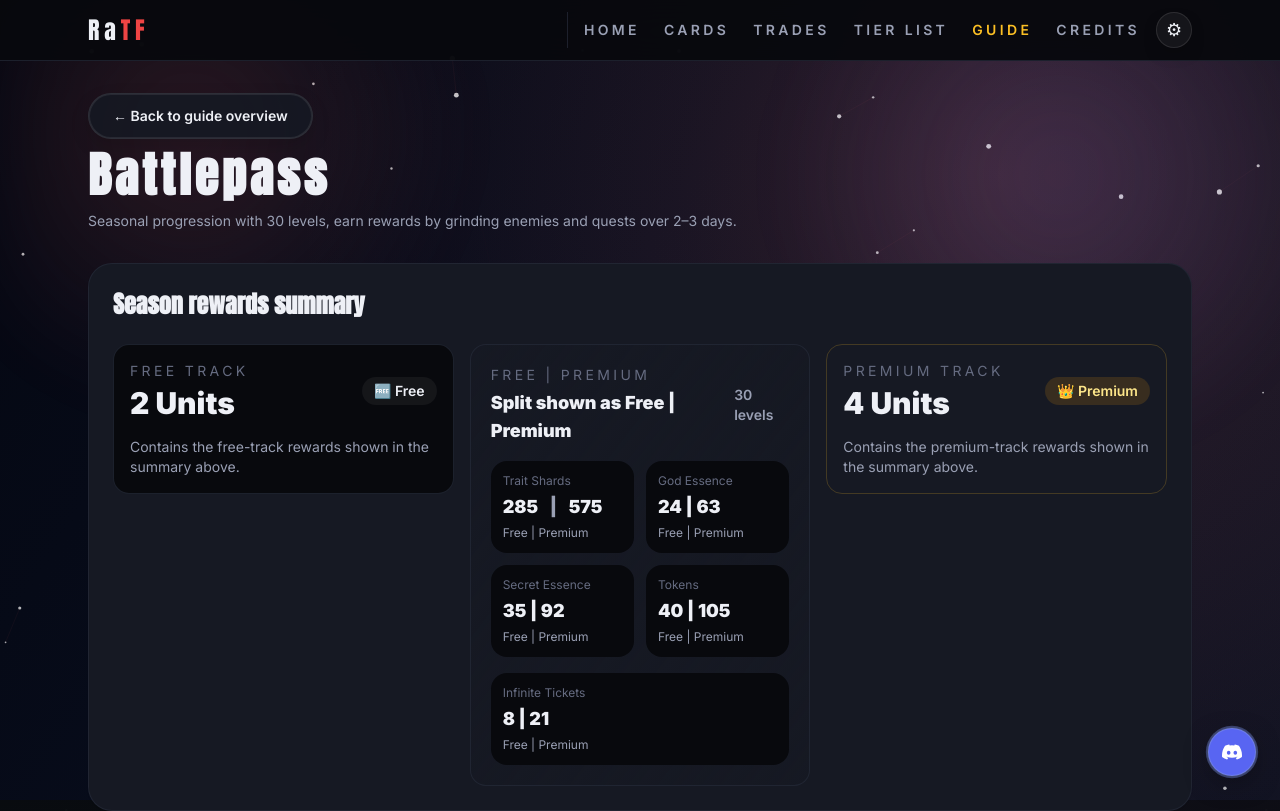
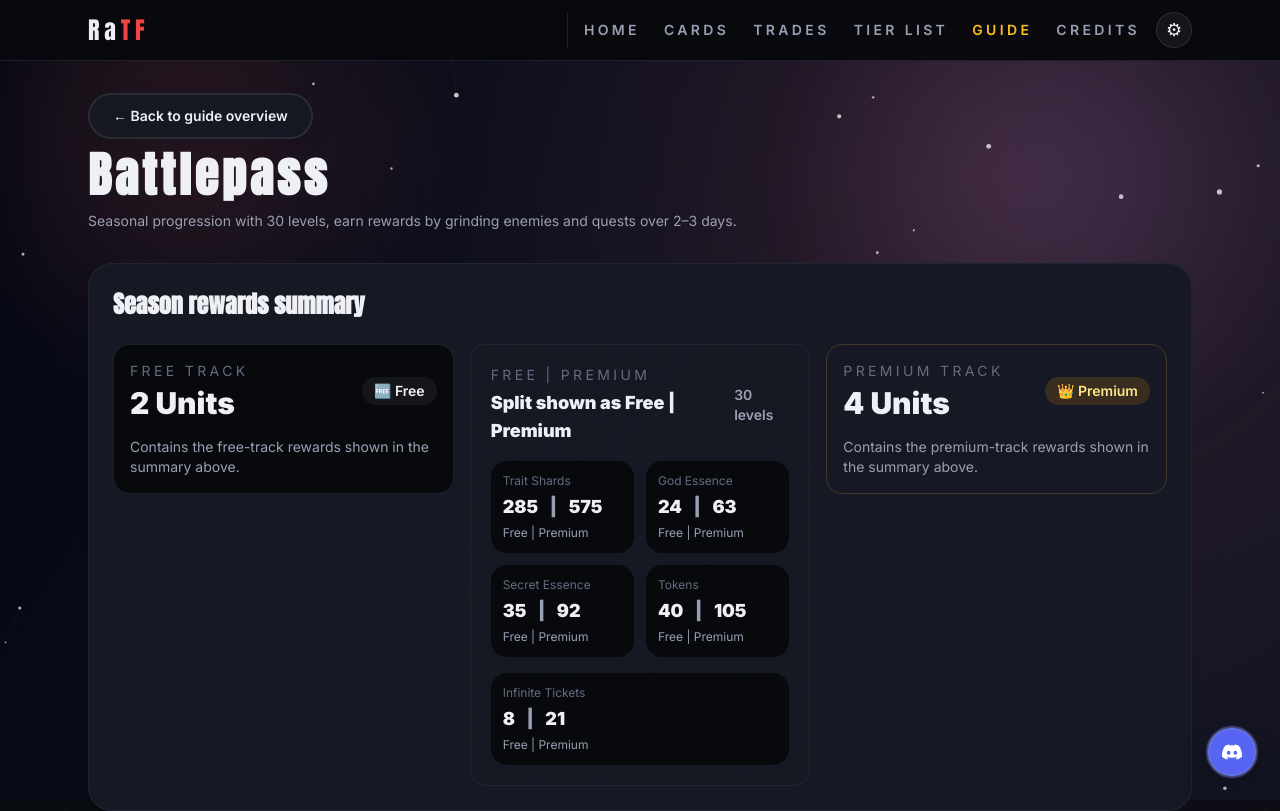
Before and after one commit to DarrrkSide/RaTF, a Next.js app: page /tutorial/battlepass in a window 1280 px wide. Shown: the top 811 px of the page. Built offline with nearby package versions, Linux system fonts and the light colour scheme.

Commit message:
test 1.20

```diff
--- a/app/tutorial/battlepass/page.tsx
+++ b/app/tutorial/battlepass/page.tsx
@@ -96,27 +96,21 @@ export default function BattlepassPage() {
               <div className="rounded-2xl bg-ink p-3">
                 <p className="text-xs text-text-faint">God Essence</p>
                 <p className="mt-1 text-lg font-black">
-                  {typeof REWARD_SUMMARY.totals.godEssence === "number"
-                    ? `${REWARD_SUMMARY.totals.godEssence.toLocaleString()} | ${REWARD_SUMMARY.totals.godEssence.toLocaleString()}`
-                    : `${REWARD_SUMMARY.totals.godEssence.free.toLocaleString()} | ${(REWARD_SUMMARY.totals.godEssence.free + REWARD_SUMMARY.totals.godEssence.premium).toLocaleString()}`}
+                  {REWARD_SUMMARY.totals.godEssence.free.toLocaleString()} <span className="mx-2 text-text-dim">|</span> {(REWARD_SUMMARY.totals.godEssence.free + REWARD_SUMMARY.totals.godEssence.premium).toLocaleString()}
                 </p>
                 <p className="text-xs text-text-dim mt-1">Free | Premium</p>
               </div>
               <div className="rounded-2xl bg-ink p-3">
                 <p className="text-xs text-text-faint">Secret Essence</p>
                 <p className="mt-1 text-lg font-black">
-                  {typeof REWARD_SUMMARY.totals.secretEssence === "number"
-                    ? `${REWARD_SUMMARY.totals.secretEssence.toLocaleString()} | ${REWARD_SUMMARY.totals.secretEssence.toLocaleString()}`
-                    : `${REWARD_SUMMARY.totals.secretEssence.free.toLocaleString()} | ${(REWARD_SUMMARY.totals.secretEssence.free + REWARD_SUMMARY.totals.secretEssence.premium).toLocaleString()}`}
+                  {REWARD_SUMMARY.totals.secretEssence.free.toLocaleString()} <span className="mx-2 text-text-dim">|</span> {(REWARD_SUMMARY.totals.secretEssence.free + REWARD_SUMMARY.totals.secretEssence.premium).toLocaleString()}
                 </p>
                 <p className="text-xs text-text-dim mt-1">Free | Premium</p>
               </div>
               <div className="rounded-2xl bg-ink p-3">
                 <p className="text-xs text-text-faint">Tokens</p>
                 <p className="mt-1 text-lg font-black">
-                  {typeof REWARD_SUMMARY.totals.tokens === "number"
-                    ? `${REWARD_SUMMARY.totals.tokens.toLocaleString()} | ${REWARD_SUMMARY.totals.tokens.toLocaleString()}`
-                    : `${REWARD_SUMMARY.totals.tokens.free.toLocaleString()} | ${(REWARD_SUMMARY.totals.tokens.free + REWARD_SUMMARY.totals.tokens.premium).toLocaleString()}`}
+                  {REWARD_SUMMARY.totals.tokens.free.toLocaleString()} <span className="mx-2 text-text-dim">|</span> {(REWARD_SUMMARY.totals.tokens.free + REWARD_SUMMARY.totals.tokens.premium).toLocaleString()}
                 </p>
                 <p className="text-xs text-text-dim mt-1">Free | Premium</p>
               </div>
@@ -125,9 +119,7 @@ export default function BattlepassPage() {
             <div className="mt-4 rounded-2xl bg-ink p-3">
               <p className="text-xs text-text-faint">Infinite Tickets</p>
               <p className="mt-1 text-lg font-black">
-                {typeof REWARD_SUMMARY.totals.infiniteTickets === "number"
-                  ? `${REWARD_SUMMARY.totals.infiniteTickets.toLocaleString()} | ${REWARD_SUMMARY.totals.infiniteTickets.toLocaleString()}`
-                  : `${REWARD_SUMMARY.totals.infiniteTickets.free.toLocaleString()} | ${(REWARD_SUMMARY.totals.infiniteTickets.free + REWARD_SUMMARY.totals.infiniteTickets.premium).toLocaleString()}`}
+                {REWARD_SUMMARY.totals.infiniteTickets.free.toLocaleString()} <span className="mx-2 text-text-dim">|</span> {(REWARD_SUMMARY.totals.infiniteTickets.free + REWARD_SUMMARY.totals.infiniteTickets.premium).toLocaleString()}
               </p>
               <p className="text-xs text-text-dim mt-1">Free | Premium</p>
             </div>
```
